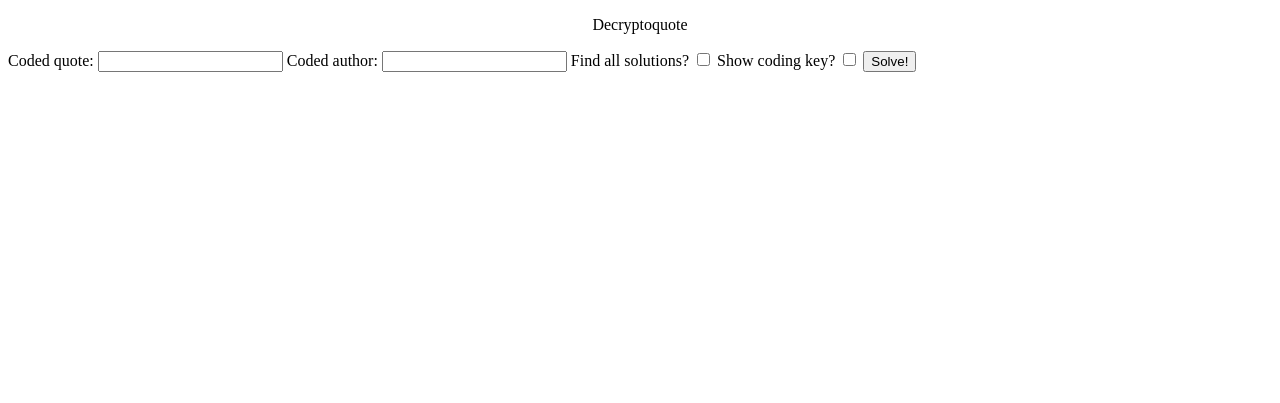
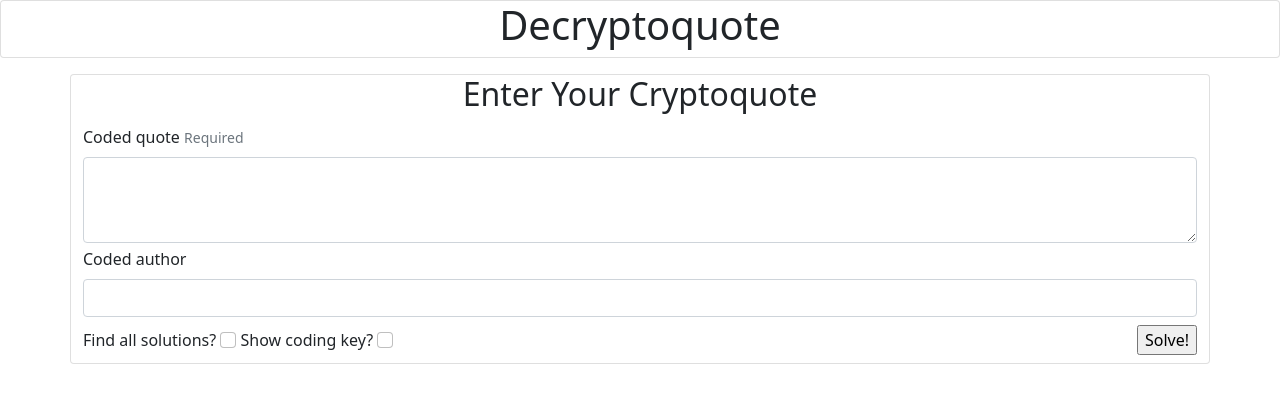
Before and after one commit to ROldford/decryptoquote, a Flask app: page / in a window 1280 px wide. Shown: the top 403 px of the page. Run offline with Flask 2, Linux system fonts and the light colour scheme.

Commit message:
Styling (#11)
* Template now uses Bootstrap

* Template header is now properly styled

* Form section is now properly styled

* Placeholder styling for solutions section

* Solutions sections now has correct styling

```diff
--- a/api/templates/index.html
+++ b/api/templates/index.html
@@ -2,54 +2,70 @@
 <html lang="en">
 <head>
     <title>Decryptoquote - Cryptoquote Solver</title>
+    <!-- styles -->
+    <link href="https://cdn.jsdelivr.net/npm/bootstrap@5.1.3/dist/css/bootstrap.min.css" rel="stylesheet" integrity="sha384-1BmE4kWBq78iYhFldvKuhfTAU6auU8tT94WrHftjDbrCEXSU1oBoqyl2QvZ6jIW3" crossorigin="anonymous">
+    <link rel="stylesheet" href="{{ url_for('static', filename='css/main.css') }}">
 </head>
 <body>
-    <p style="text-align: center">
-        Decryptoquote
-<!--        <br />-->
-<!--        {{value}}-->
-<!--        <br />-->
-<!--        {% for message in message_list %}-->
-<!--            {% if loop.index != 2 %}-->
-<!--                {{loop.index}}: {{message}} <br />-->
-<!--            {% endif %}-->
-<!--        {% endfor %}-->
-    </p>
+    <div class="card mb-3">
+            <h1 style="text-align: center">Decryptoquote</h1>
+    </div>
     {% if solutions and solutions|length > 0 %}
-        <ul>
+    <div>
+        <h2 style="text-align: center">Solutions</h2>
+        <ul class="list-group-numbered container-sm">
         {% for solution in solutions %}
-            <li>Solution {{loop.index}}</li>
-            <ul>
-                <li>{{solution.decoded_quote}}</li>
+            <li class="list-group-item d-flex justify-content-start align-items-start">
+<!--                <h6>Solution {{loop.index}}</h6>-->
+                <div class="ms-2 me-auto">
+                    <p>{{solution.decoded_quote}}</p>
                     {% if solution.decoded_author %}
-                    <li>{{solution.decoded_author}}</li>
+                        <p>- {{solution.decoded_author}}</p>
                     {% endif %}
                     {% if solution.coding_key %}
-                <li>Key:</li>
-                <ul style="font-family: 'Consolas', 'Deja Vu Sans Mono', 'Bitstream Vera Sans Mono', monospace">
-                    <li>ABCDEFGHIJKLMNOPQRSTUVWXYZ</li>
-                    <li>{{solution.coding_key}}</li>
-                </ul>
+                    <p class="fw-bold mb-0">Key:</p>
+                    <p class="font-monospace">
+                        ABCDEFGHIJKLMNOPQRSTUVWXYZ<br />
+                        {{solution.coding_key}}
+                    </p>
                     {% endif %}
-            </ul>
+                </div>
+            </li>
         {% endfor %}
         </ul>
+    </div>
     {% endif %}
+    <div class="card container-sm mt-3">
+        <h2 style="text-align: center">Enter Your Cryptoquote</h2>
         <form action="/" method="post">
-        <label for="coded-quote">Coded quote:</label>
-        <input type="text" id="coded-quote" name="coded-quote">
-        <label for="coded-author">Coded author:</label>
-        <input type="text" id="coded-author" name="coded-author">
-        <label for="full-solve">Find all solutions?</label>
-        <input type="checkbox" id="full-solve" name="full-solve">
-        <label for="show-cypher">Show coding key?</label>
-        <input type="checkbox" id="show-cypher" name="show-cypher">
+            <div class="my-1">
+                <label for="coded-quote" class="form-label">Coded quote</label>
+                <span id="coded-quote-required text-secondary" class="form-text">Required</span>
+                <textarea class="form-control" id="coded-quote" name="coded-quote" rows="3" aria-describedby="coded-quote-required"></textarea>
+            </div>
+            <div class="my-1">
+                <label for="coded-author" class="form-label">Coded author</label>
+                <input type="text" class="form-control" id="coded-author" name="coded-author">
+            </div>
+            <div class="d-flex justify-content-between align-items-center my-2">
+                <div>
+                    <label for="full-solve" class="form-check-label">Find all solutions?</label>
+                    <input type="checkbox" class="form-check-input" id="full-solve" name="full-solve">
+                    <label for="show-cypher" class="form-check-label">Show coding key?</label>
+                    <input type="checkbox" class="form-check-input" id="show-cypher" name="show-cypher">
+                </div>
+                <div>
                     <input type="submit" value="Solve!">
+                </div>
+            </div>
         </form>
+    </div>
     {% if bad_request %}
         <p style="text-decoration-color: red">
             Something went wrong with the form!
         </p>
     {% endif %}
+    <!-- scripts -->
+    <script src="https://cdn.jsdelivr.net/npm/bootstrap@5.1.3/dist/js/bootstrap.bundle.min.js" integrity="sha384-ka7Sk0Gln4gmtz2MlQnikT1wXgYsOg+OMhuP+IlRH9sENBO0LRn5q+8nbTov4+1p" crossorigin="anonymous"></script>
 </body>
 </html>
```
Also changed, not shown: api/static/css/main.css (added). Lines whose indentation alone changed are shown as unchanged.
